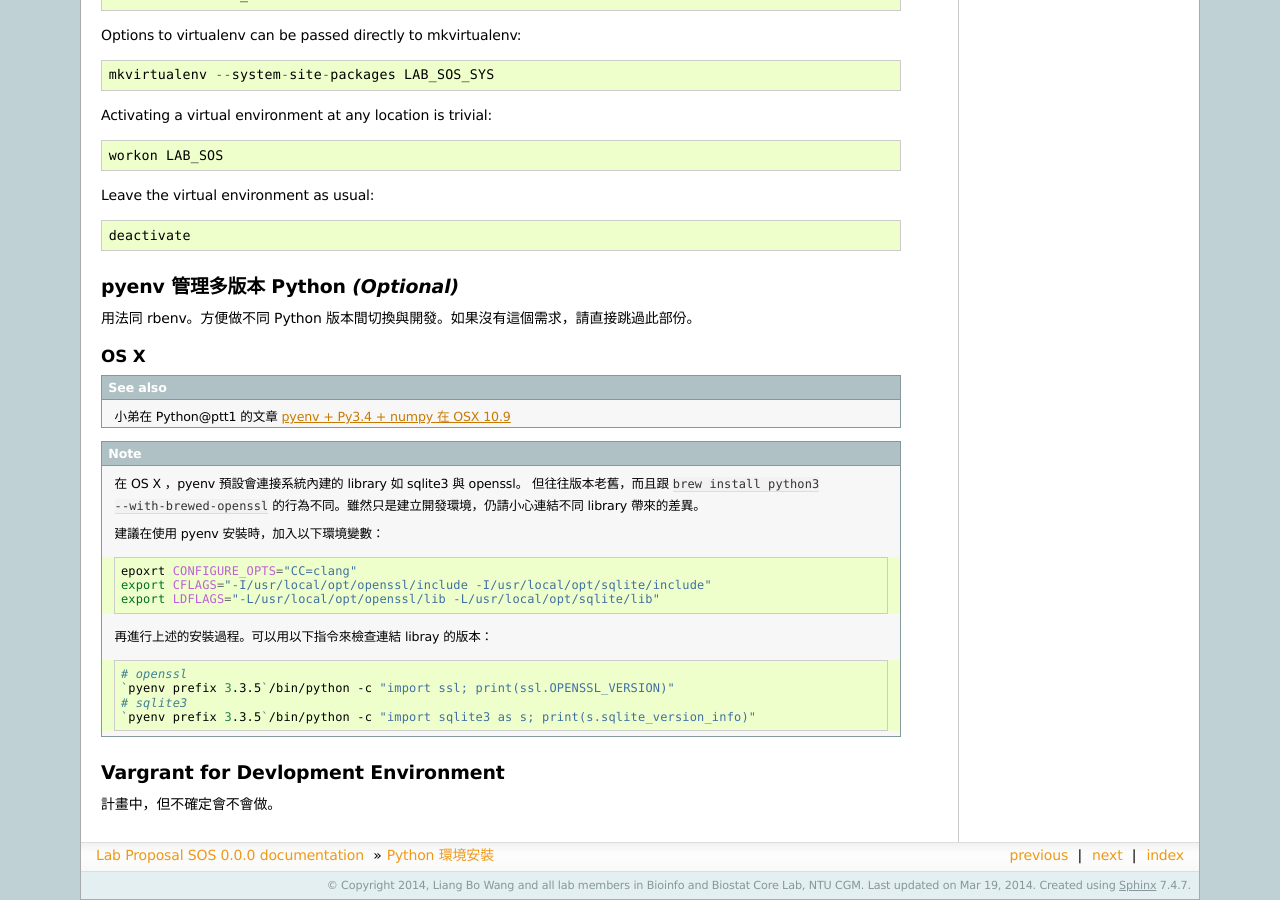
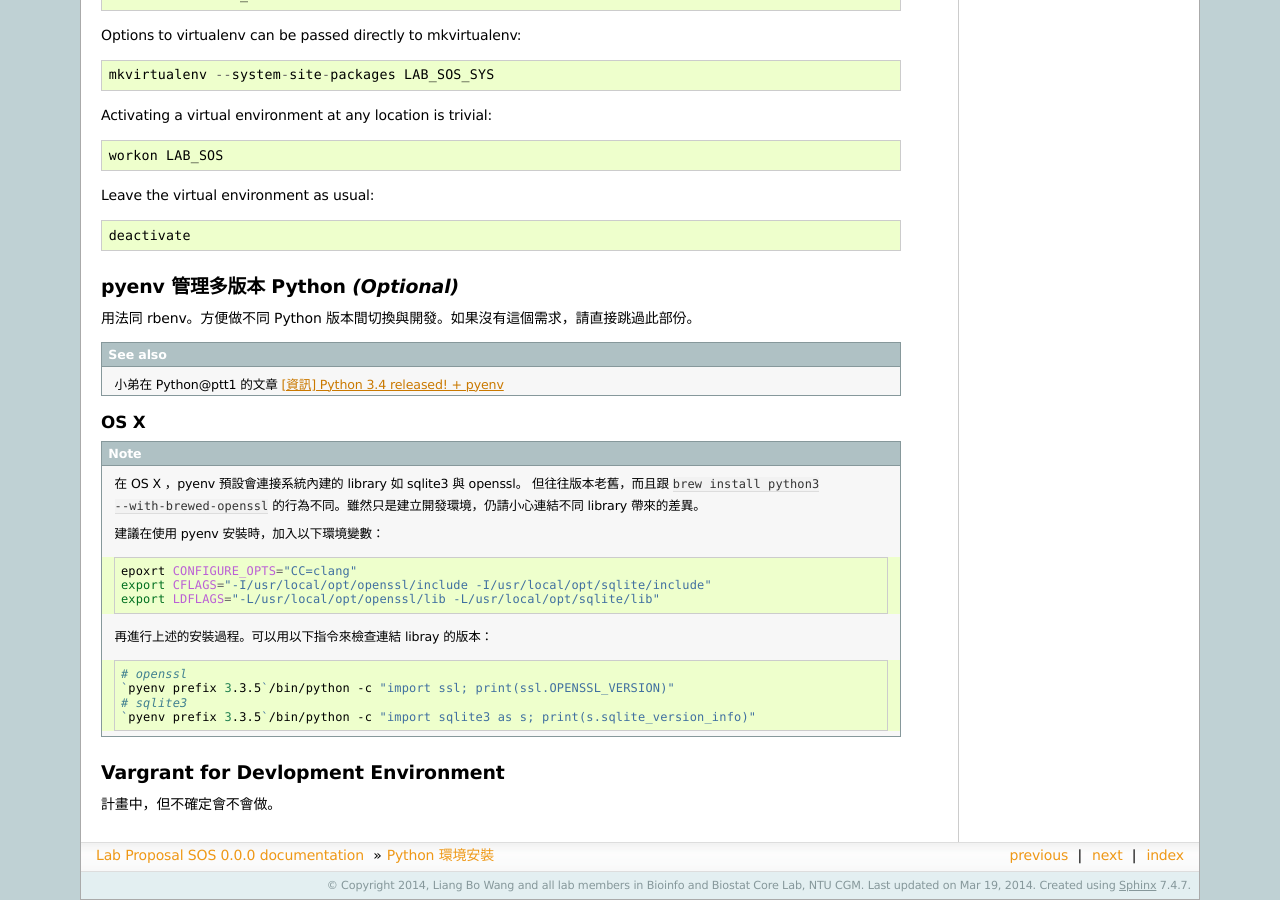
Before and after one commit to ccwang002/lab-proposal-sos, a Sphinx documentation site: the page built from docs/setup-python.rst, in a window 1280 px wide and 900 px high, scrolled down 1847 px. Built offline with Sphinx 7.4.7, drawn with Linux system fonts in a browser that asks for light colours.

Commit message:
update pyenv link

```diff
--- a/docs/setup-python.rst
+++ b/docs/setup-python.rst
@@ -147,13 +147,14 @@ pyenv 管理多版本 Python *(Optional)*
 
 用法同 rbenv。方便做不同 Python 版本間切換與開發。如果沒有這個需求，請直接跳過此部份。
 
+.. seealso::
+    小弟在 Python\@ptt1 的文章 `[資訊] Python 3.4 released! + pyenv`__
+
+__ http://www.ptt.cc/bbs/Python/M.1395145892.A.435.html
+
+
 OS X
 ----
-
-.. seealso::
-    小弟在 Python\@ptt1 的文章 `pyenv + Py3.4 + numpy 在 OSX 10.9`__
-
-__ http://www.ptt.cc/bbs/Python/M.1390807436.A.7F7.html
 
 .. note::
     在 OS X ，pyenv 預設會連接系統內建的 library 如 sqlite3 與 openssl。
```
